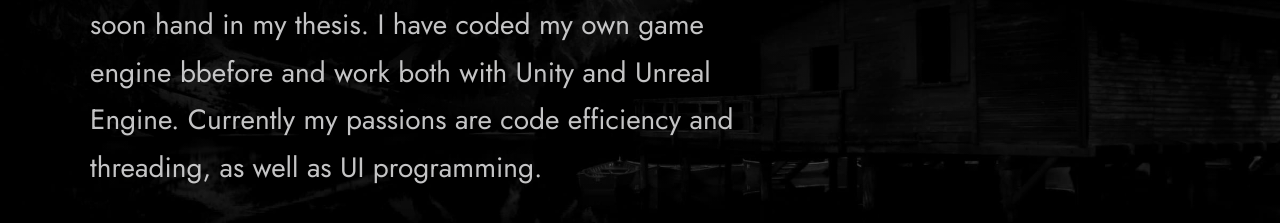
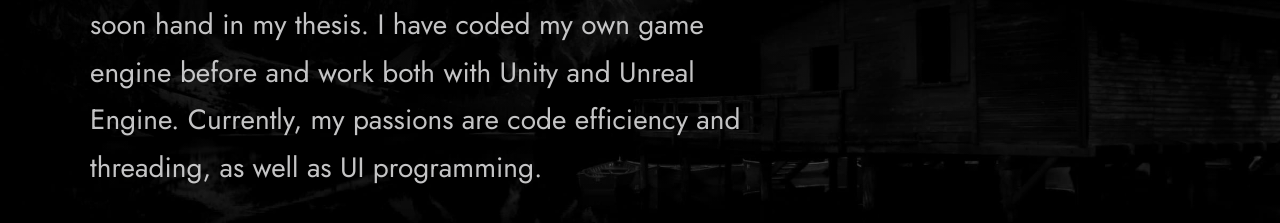
Before and after one commit to t3m1X/t3m1X.github.io, a plain HTML site: page index.html in a window 1280 px wide. Shown: the part 421-644 px from the top of the page. Drawn offline with Linux system fonts and the light colour scheme.

Commit message:
Fixed some typos

```diff
--- a/index.html
+++ b/index.html
@@ -55,7 +55,7 @@
           <span>Sergi Parra</span>
         </h1>
         <!-- Put a small paragraph about yourself -->
-        <p>Welcome! I am Sergi, a game developer that mainly works with C, C++ and C#, but has worked with languages from Python and Lua to newcomers like Zig, which I am currently learning! I am set to graduate from my <b>Bachelor's Degree in Videogame Design and Development</b> when I soon hand in my thesis. I have coded my own game engine bbefore and work both with Unity and Unreal Engine. Currently my passions are code efficiency and threading, as well as UI programming.</p>
+        <p>Welcome! I am Sergi, a game developer that mainly works with C, C++ and C#, but has worked with languages from Python and Lua to newcomers like Zig, which I am currently learning! I am set to graduate from my <b>Bachelor's Degree in Videogame Design and Development</b> when I soon hand in my thesis. I have coded my own game engine before and work both with Unity and Unreal Engine. Currently, my passions are code efficiency and threading, as well as UI programming.</p>
         <a href="#contact" class="btn btn--pink">Get in touch</a>
       </div>
     </div>
```
